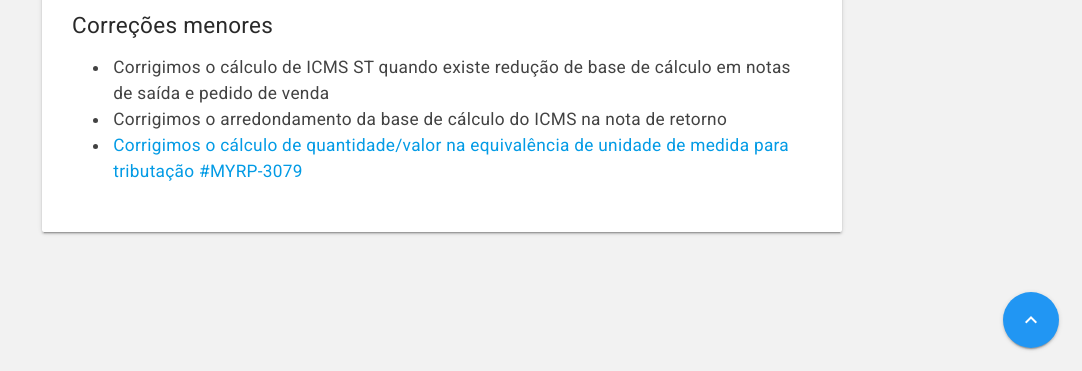
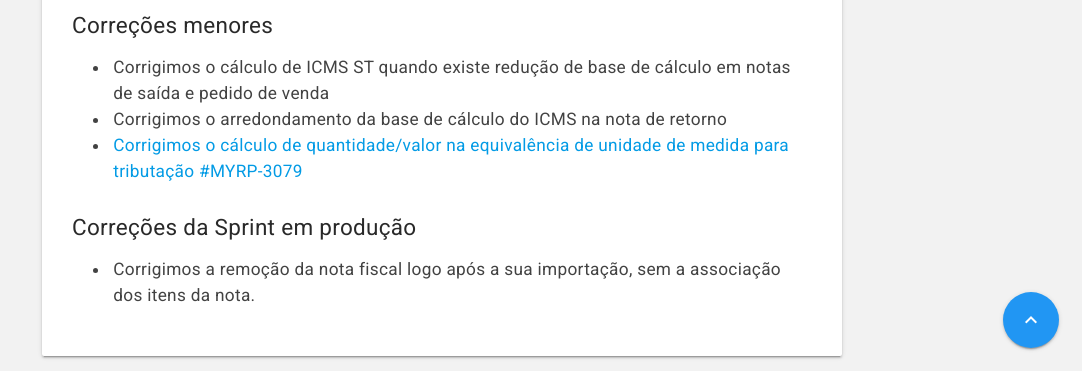
Before and after one commit to myrp-maicon/changelog-myrp, a Jekyll site: the page built from docs/docs/18.07.02.md, in a window 1280 px wide and 900 px high, scrolled down 5724 px, cut to the strip 529-900 px from the top of the window. Shown: the whole strip, without its empty margins (198-1280 px from the left). Built offline with Jekyll 4.4.1, drawn with Linux system fonts in a browser that asks for light colours; nearby versions of some CDN libraries; our own code applies the rules of GitHub Pages for plain Markdown files; the repository's description, which GitHub fills in, is left out.

Commit message:
Update 18.07.02.md

```diff
--- a/docs/docs/18.07.02.md
+++ b/docs/docs/18.07.02.md
@@ -98,3 +98,7 @@ Com essas mudanças pretendemos facilitar o preenchimento da página:
 * Corrigimos o cálculo de ICMS ST quando existe redução de base de cálculo em notas de saída e pedido de venda
 * Corrigimos o arredondamento da base de cálculo do ICMS na nota de retorno
 * [Corrigimos o cálculo de quantidade/valor na equivalência de unidade de medida para tributação #MYRP-3079](https://devmyrp.atlassian.net/browse/MYRP-3079)
+
+## Correções da Sprint em produção
+
+* Corrigimos a remoção da nota fiscal logo após a sua importação, sem a associação dos itens da nota.
```
